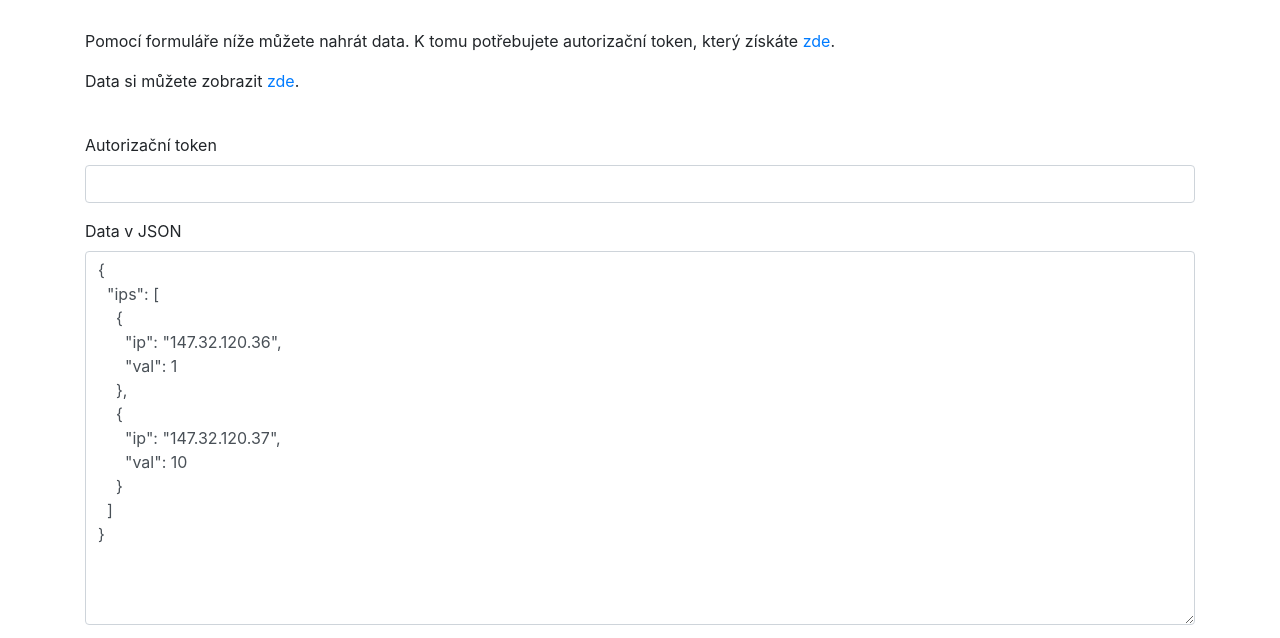
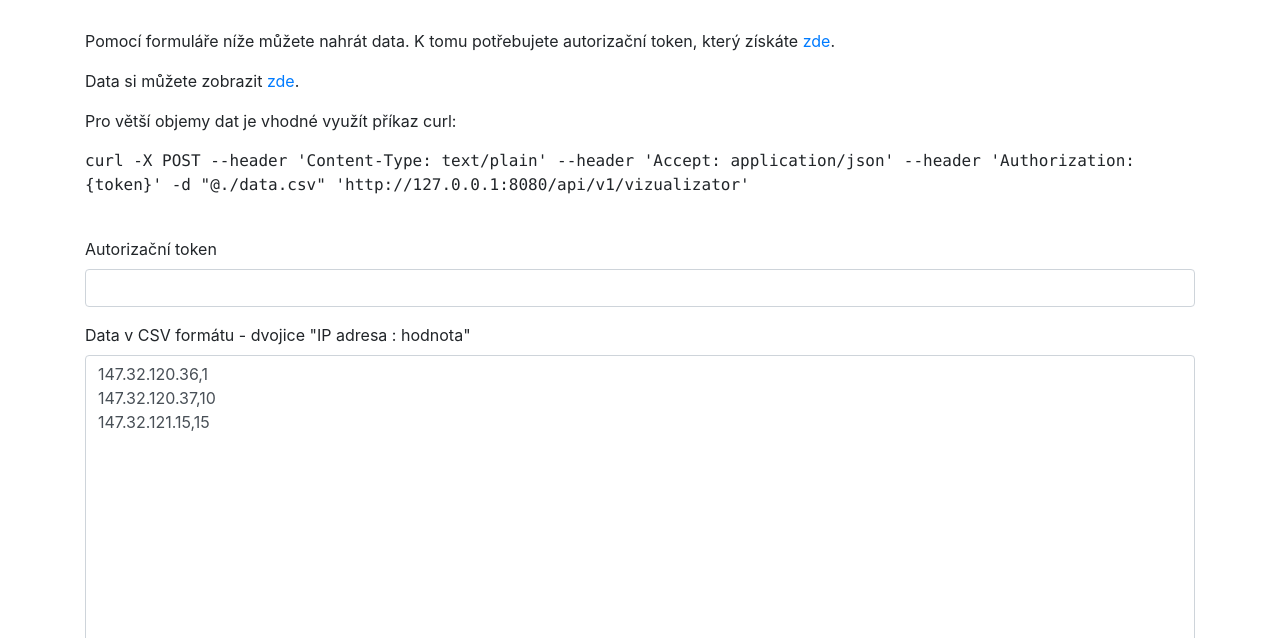
Before and after one commit to CESNET/IPVisualizator, a plain HTML site: page example/send_dataset.html in a window 1280 px wide. Shown: the part 156-794 px from the top of the page. Drawn offline with nearby package versions, Linux system fonts and the light colour scheme.

Commit message:
Update web IP Vizualizator

```diff
--- a/example/send_dataset.html
+++ b/example/send_dataset.html
@@ -7,9 +7,8 @@
 
     <!-- Bootstrap CSS -->
     <link rel="stylesheet" href="https://stackpath.bootstrapcdn.com/bootstrap/4.3.1/css/bootstrap.min.css" integrity="sha384-ggOyR0iXCbMQv3Xipma34MD+dH/1fQ784/j6cY/iJTQUOhcWr7x9JvoRxT2MZw1T" crossorigin="anonymous">
-    <link rel="stylesheet" href="../IPVizualizator-js/IPVizualizator.css">
 
-    <title>IP Vizualizator: Nahrání datasetu</title>
+    <title>IPVizualizator: Nahrání datasetu</title>
   </head>
   <body>
     <div class="container" style="margin-top: 20px;">
@@ -17,25 +16,20 @@
         <h3 class="pt-4">Nahrání datasetu</h3>
         <p class="pt-4">Pomocí formuláře níže můžete nahrát data. K tomu potřebujete autorizační token, který získáte <a href="create_user.html">zde</a>.</p>
         <p>Data si můžete zobrazit <a href="index.html">zde</a>.</p>
+        <p>Pro větší objemy dat je vhodné využít příkaz curl:</p>
+	    <p class="text-monospace">curl -X POST --header 'Content-Type: text/plain' --header 'Accept: application/json'  --header 'Authorization: {token}' -d "@./data.csv" 'http://127.0.0.1:8080/api/v1/vizualizator'</p>
         <form class="pt-4 pb-4">
             <div class="form-group">
                 <label for="token">Autorizační token</label>
                 <input type="text" class="form-control" id="token" value="">
             </div>
             <div class="form-group">
-                <label for="data">Data v JSON</label>
-                <textarea type="text" class="form-control" id="data" rows=15>{
-  "ips": [
-    {
-      "ip": "147.32.120.36",
-      "val": 1
-    },
-    {
-      "ip": "147.32.120.37",
-      "val": 10
-    }
-  ]
-}</textarea>
+                <label for="data">Data v CSV formátu - dvojice "IP adresa : hodnota"</label>
+                <textarea type="text" class="form-control" id="data" rows=15>
+147.32.120.36,1
+147.32.120.37,10
+147.32.121.15,15
+</textarea>
             </div>
             <button type="button" id="form-send"  class="btn btn-primary">Poslat</button>
         </form>
@@ -47,7 +41,6 @@
 
 
     <!-- Optional JavaScript -->
-    <!-- jQuery first, then Popper.js, Bootstrap JS, D3.js -->
     <script src="https://code.jquery.com/jquery-3.4.1.min.js" integrity="sha256-CSXorXvZcTkaix6Yvo6HppcZGetbYMGWSFlBw8HfCJo=" crossorigin="anonymous"></script>
     <script src="https://cdnjs.cloudflare.com/ajax/libs/popper.js/1.14.7/umd/popper.min.js" integrity="sha384-UO2eT0CpHqdSJQ6hJty5KVphtPhzWj9WO1clHTMGa3JDZwrnQq4sF86dIHNDz0W1" crossorigin="anonymous"></script>
     <script src="https://stackpath.bootstrapcdn.com/bootstrap/4.3.1/js/bootstrap.min.js" integrity="sha384-JjSmVgyd0p3pXB1rRibZUAYoIIy6OrQ6VrjIEaFf/nJGzIxFDsf4x0xIM+B07jRM" crossorigin="anonymous"></script>
```
Also changed, not shown: example/create_user.html (+1 -2 lines), example/index.html (renamed from example/vizualizator.html, +12 -9 lines).
